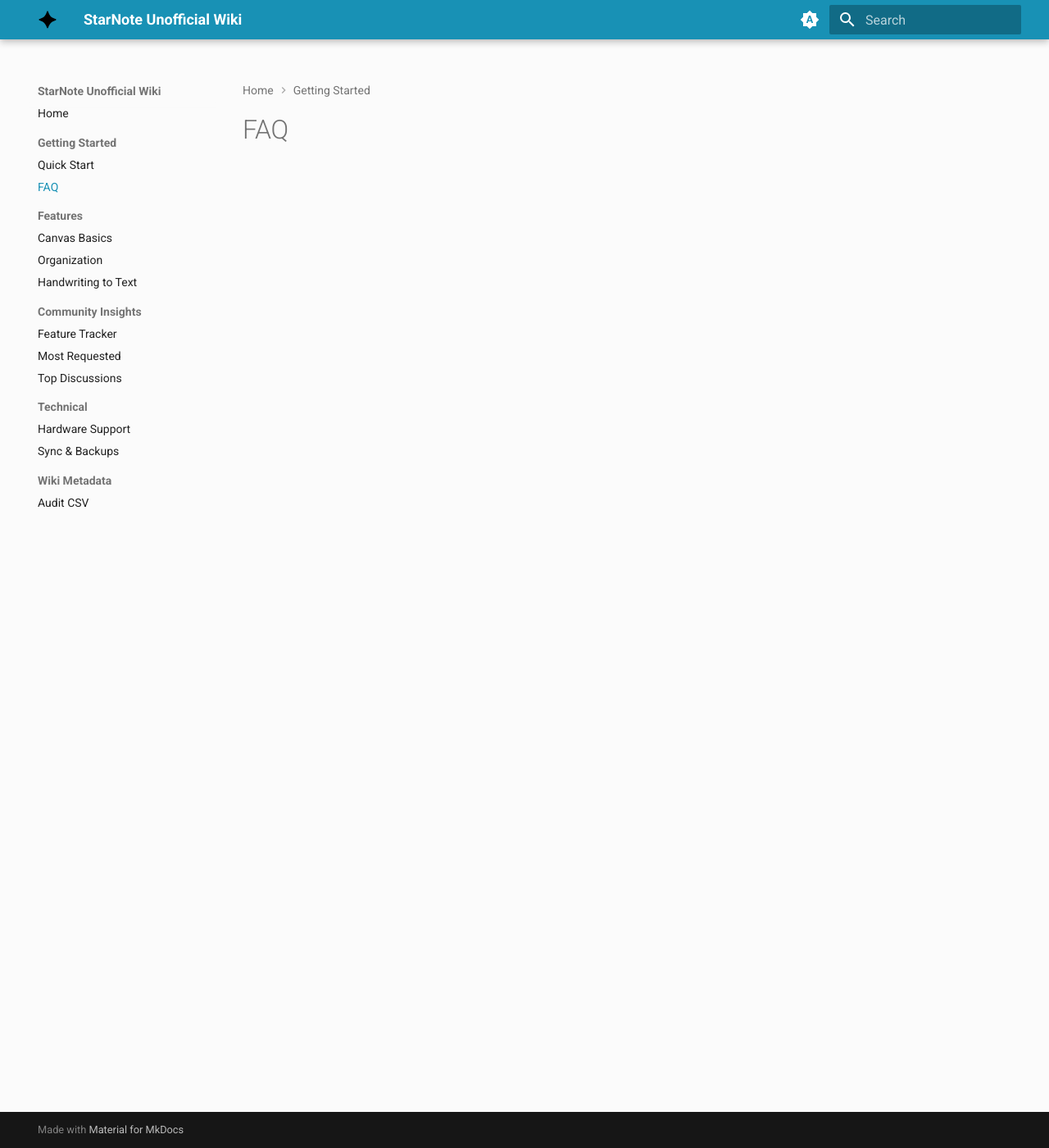
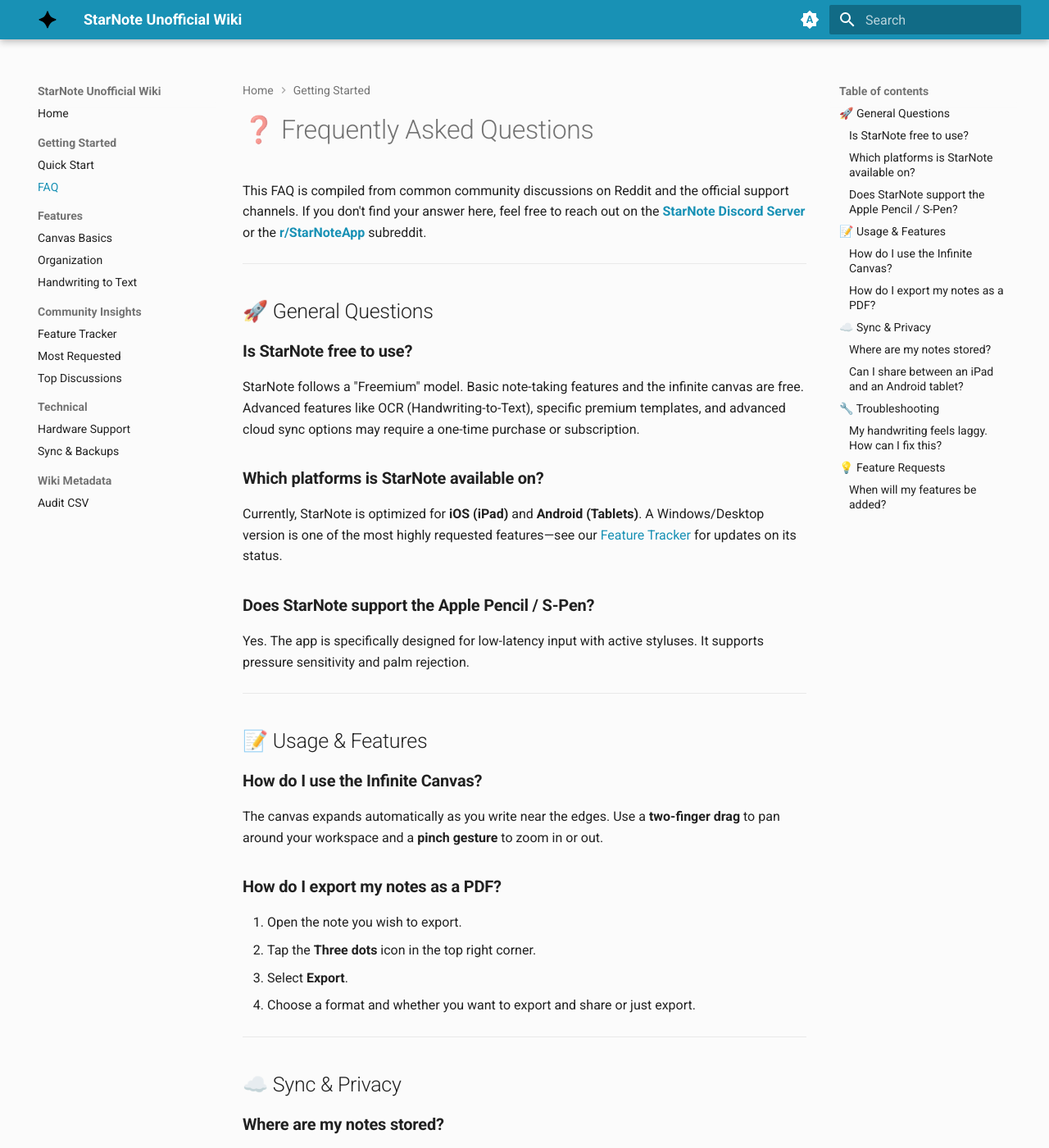
Before and after one commit to NakoTurtle/StarNote-Unofficial-Wiki, an MkDocs documentation site: the page built from docs/faq.md, in a window 1280 px wide and 1400 px high. Shown: the whole window at 82% size. Built offline with MkDocs 1.6.1 and Material for MkDocs 9.7.7, drawn with Linux system fonts in a browser that asks for light colours; some of the changed text lies outside the part shown.

Commit message:
Revise FAQ with detailed questions and answers
Expanded the FAQ section with common questions and answers regarding StarNote usage, features, and troubleshooting.

```diff
--- a/docs/faq.md
+++ b/docs/faq.md
@@ -1 +1,71 @@
-# FAQ
+# ❓ Frequently Asked Questions
+
+This FAQ is compiled from common community discussions on Reddit and the official support channels. If you don't find your answer here, feel free to reach out on the [**StarNote Discord Server**](https://discord.com/invite/2kZFvu8j3c) or the [**r/StarNoteApp**](https://www.reddit.com/r/StarNoteApp/) subreddit.
+
+-----
+
+## 🚀 General Questions
+
+### **Is StarNote free to use?**
+
+StarNote follows a "Freemium" model. Basic note-taking features and the infinite canvas are free. Advanced features like OCR (Handwriting-to-Text), specific premium templates, and advanced cloud sync options may require a one-time purchase or subscription.
+
+### **Which platforms is StarNote available on?**
+
+Currently, StarNote is optimized for **iOS (iPad)** and **Android (Tablets)**. A Windows/Desktop version is one of the most highly requested features—see our [Feature Tracker](features.md) for updates on its status.
+
+### **Does StarNote support the Apple Pencil / S-Pen?**
+
+Yes. The app is specifically designed for low-latency input with active styluses. It supports pressure sensitivity and palm rejection.
+
+-----
+
+## 📝 Usage & Features
+
+### **How do I use the Infinite Canvas?**
+
+The canvas expands automatically as you write near the edges. Use a **two-finger drag** to pan around your workspace and a **pinch gesture** to zoom in or out.
+
+### **How do I export my notes as a PDF?**
+
+1.  Open the note you wish to export.
+2.  Tap the **Three dots** icon in the top right corner.
+3.  Select **Export**.
+4.  Choose a format and whether you want to export and share or just export.
+
+-----
+
+## ☁️ Sync & Privacy
+
+### **Where are my notes stored?**
+
+By default, notes are stored **locally** on your device. If you enable Cloud Sync (OneDrive or Google Drive), a copy is encrypted and uploaded to your chosen provider.
+
+### **Can I share between an iPad and an Android tablet?**
+
+Yes! Simply log in with the same account on both devices and import from cloud backup or a backup file to share notes.
+
+-----
+
+## 🔧 Troubleshooting
+
+### **My handwriting feels laggy. How can I fix this?**
+
+Lag is usually caused by high background CPU usage. Try the following:
+
+  * Close other resource-heavy apps.
+  * Check if **"Low Power Mode"** is enabled on your device, as this limits screen refresh rates.
+  * Submit a bug report from inside the app if the issue is still not resolved.
+
+-----
+
+## 💡 Feature Requests
+
+### **When will my features be added?**
+
+Ultimately, the developers will say when features will release, but you can see the current request volume on the [Most Requested Features page](features.md).
+
+-----
+
+!!! tip "💡 **Tip:**"
+    If your question isn't answered here, check the **[Setup Guide](setup.md)** for initial configuration tips or visit the [**StarNote Discord Server**](https://discord.com/invite/2kZFvu8j3c) or the [**r/StarNoteApp**](https://www.reddit.com/r/StarNoteApp/) subreddit for real-time help.
```
